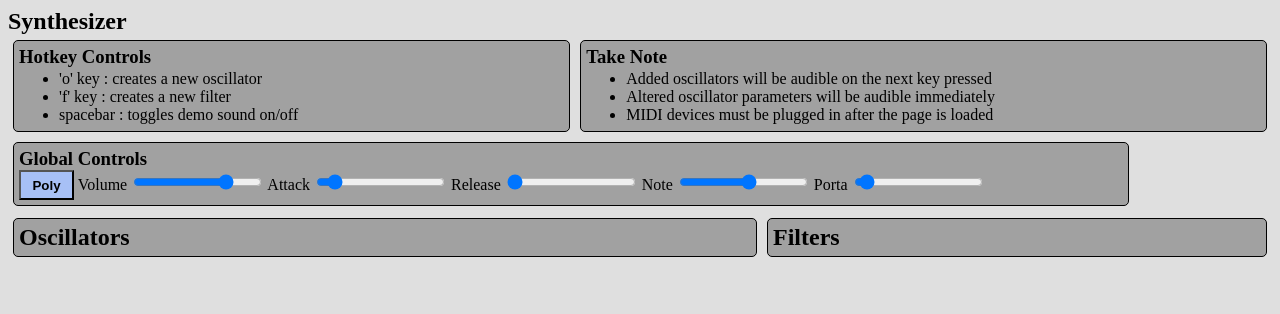
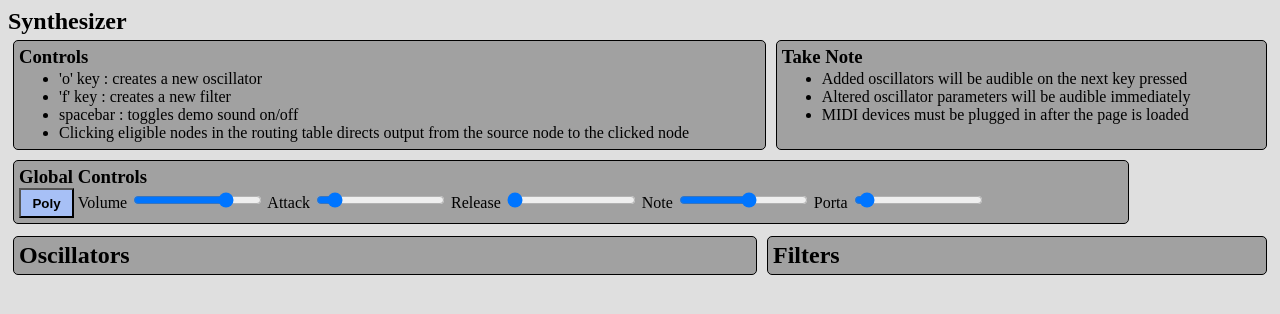
Before and after one commit to slhodak/WebSynth, a plain HTML site: page index.html in a window 1280 px wide. Drawn offline with Linux system fonts and the light colour scheme.

Commit message:
Update control instructions

```diff
--- a/index.html
+++ b/index.html
@@ -11,11 +11,12 @@
   <h2>Synthesizer</h2>
   <div class="row">
     <div class="hotkey module">
-      <h3>Hotkey Controls</h3>
+      <h3>Controls</h3>
       <ul>
         <li>'o' key : creates a new oscillator</li>
         <li>'f' key : creates a new filter</li>
         <li>spacebar : toggles demo sound on/off</li>
+        <li>Clicking eligible nodes in the routing table directs output from the source node to the clicked node</li>
       </ul>
     </div>
     <div class="instructions module">
```
